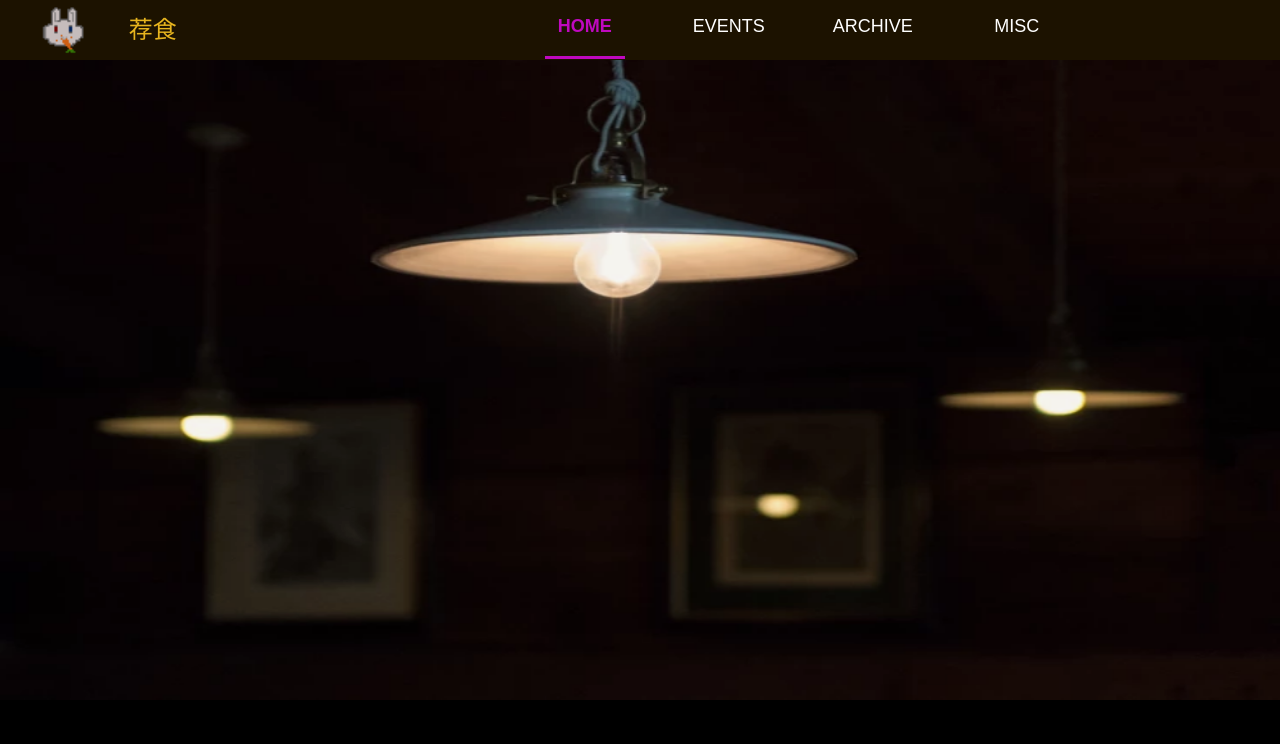
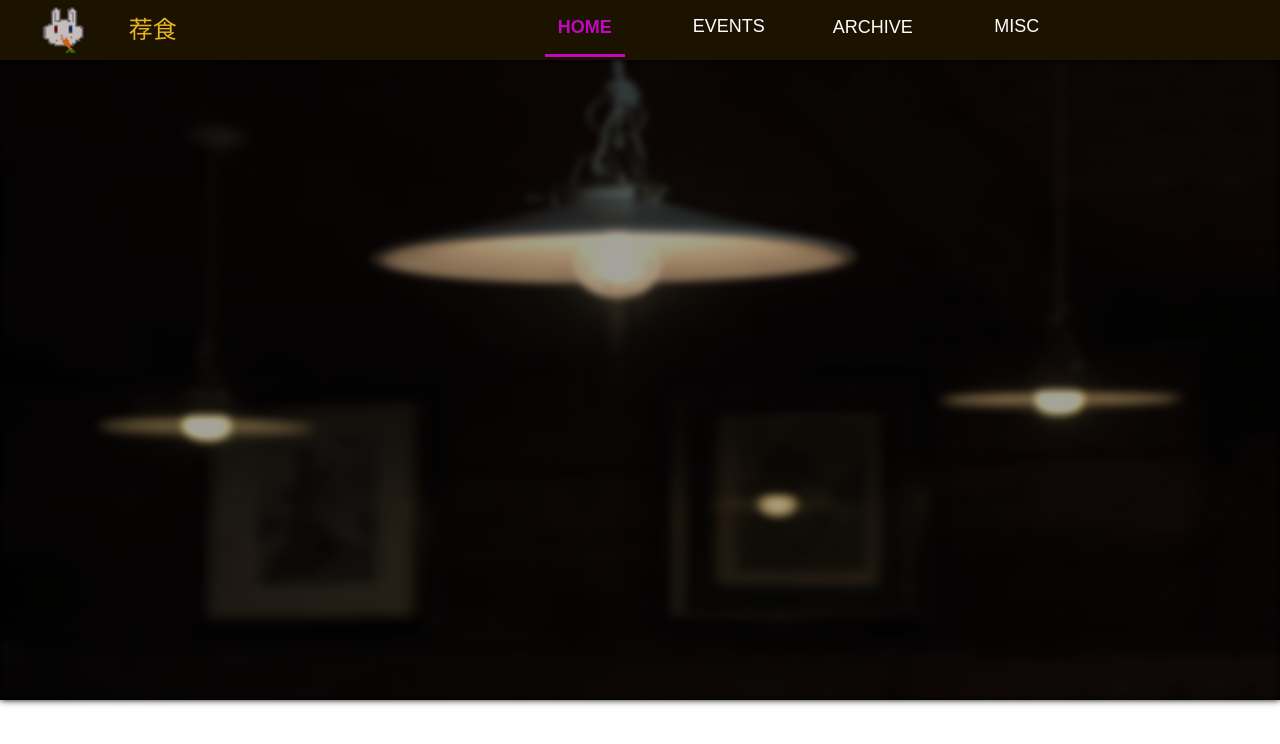
Before and after one commit to RabbltMan/rabbltman.github.io, a React (Create React App) app: page / in a window 1280 px wide. Shown: the top 744 px of the page. Built offline with nearby package versions, Linux system fonts and the light colour scheme.

Commit message:
Archive and Mobile Menu PopOut Update

```diff
--- a/package.json
+++ b/package.json
@@ -9,6 +9,8 @@
     "@testing-library/user-event": "^13.5.0",
     "react": "^18.2.0",
     "react-dom": "^18.2.0",
+    "react-icons": "^4.7.1",
+    "react-redux": "^8.0.5",
     "react-router-dom": "^6.8.1",
     "react-scripts": "5.0.1",
     "web-vitals": "^2.1.4"
--- a/src/components/Frontpage.js
+++ b/src/components/Frontpage.js
@@ -1,12 +1,14 @@
 import React from "react";
 import "../style/Frontpage.css";
-import BackgroundPic from "../resources/bgp.png"
+import BackgroundPic from "../resources/bgp.png";
 
 class Frontpage extends React.Component {
   render() {
     return (
       <React.Fragment>
-        <img className="siteFrontBackground" src={BackgroundPic} alt=''></img>
+        <div className="imgBox">
+          <img className="siteFrontBackground" src={BackgroundPic} alt=""></img>
+        </div>
       </React.Fragment>
     );
   }
--- /dev/null
+++ b/src/components/FrontpageRedirector.js
@@ -0,0 +1,20 @@
+import React from "react";
+import Frontpage from "./Frontpage";
+import MobileMenu from "./MobileMenu";
+
+class FrontpageRedirector extends React.Component {
+  render() {
+    switch (this.props.path) {
+      case "/":
+        return <Frontpage />;
+
+      case "/menu":
+        return <MobileMenu />;
+
+      default:
+        return <Frontpage />;
+    }
+  }
+}
+
+export default FrontpageRedirector;
--- a/src/components/Header.js
+++ b/src/components/Header.js
@@ -1,5 +1,6 @@
 import React from "react";
 import "../style/Header.css";
+import { Link } from "react-router-dom";
 import SiteLogo from "../resources/dumbRabbltLogo.png";
 
 class Header extends React.Component {
@@ -16,32 +17,44 @@ class Header extends React.Component {
       case "/":
         HeaderItem[0] += " Selected";
         break;
+      case "/Archive":
+        HeaderItem[2] += " Selected";
+        break;
       default:
         break;
     }
     return (
+      <React.Fragment>
         <div className="siteHeader">
           <img className="logo" src={SiteLogo} alt=""></img>
           <h1 className="headerSiteName">荐食</h1>
           {/* 1000px width */}
           <div className="headerItemSection">
+            <Link to={`/`}>
               <div className={HeaderItem[0]}>
                 <p className={HeaderItemContent[0]}>HOME</p>
               </div>
+            </Link>
             <div className={HeaderItem[1]}>
               <p className={HeaderItemContent[1]}>EVENTS</p>
             </div>
+            <Link to={`/Archive`}>
               <div className={HeaderItem[2]}>
                 <p className={HeaderItemContent[2]}>ARCHIVE</p>
               </div>
+            </Link>
             <div className={HeaderItem[3]}>
               <p className={HeaderItemContent[3]}>MISC</p>
             </div>
           </div>
+          <Link to={`/menu`}>
           <div className="MobileMenu">
             <p className="MobileMenuContent">≡</p>
           </div>
+          </Link>
         </div>
+
+      </React.Fragment>
     );
   }
 }
--- /dev/null
+++ b/src/components/MobileMenu.js
@@ -0,0 +1,32 @@
+import React from "react";
+import "../style/Frontpage.css";
+import { Link } from "react-router-dom";
+
+class MobileMenu extends React.Component {
+  render() {
+    return (
+      <React.Fragment>
+          <div className="menuItemSection">
+            <Link to={`/`}>
+              <div className="MenuItem">
+                <p className="MenuItemContent">HOME</p>
+              </div>
+            </Link>
+            <div className="MenuItem">
+              <p className="MenuItemContent">EVENTS</p>
+            </div>
+            <Link to={`/Archive`}>
+              <div className="MenuItem">
+                <p className="MenuItemContent">ARCHIVE</p>
+              </div>
+            </Link>
+            <div className="MenuItem">
+              <p className="MenuItemContent">MISC</p>
+            </div>
+          </div>
+      </React.Fragment>
+    );
+  }
+}
+
+export default MobileMenu;
--- /dev/null
+++ b/src/pages/Archive.js
@@ -0,0 +1,14 @@
+import React from "react";
+import Header from "../components/Header";
+
+class Archive extends React.Component {
+    render() {
+        return (
+            <React.Fragment>
+            <Header />
+            </React.Fragment>
+        );
+    }
+}
+
+export default Archive;
--- a/src/pages/Main.js
+++ b/src/pages/Main.js
@@ -1,16 +1,16 @@
 import React from "react";
-import Frontpage from "../components/Frontpage";
 import Header from "../components/Header";
+import FrontpageRedirector from '../components/FrontpageRedirector'
+import { useLocation } from "react-router-dom";
 
-class Main extends React.Component {
-  render() {
-    return (
-      <React.Fragment>
-        <Header />
-        <Frontpage />
-      </React.Fragment>
-    );
-  }
+function Main() {
+  const routerPath = useLocation()["pathname"];
+  return (
+    <React.Fragment>
+      <Header />
+      <FrontpageRedirector path={routerPath}/>
+    </React.Fragment>
+  );
 }
 
 export default Main;
--- a/src/style/Frontpage.css
+++ b/src/style/Frontpage.css
@@ -1,19 +1,38 @@
-body {
+.imgBox {
     background-color: black;
+    padding: 0;
+    height: 80vh;
+    width: 100%;
+    position: absolute;
+    top: 7.5vh;
+    left: 0;
 }
 
-
-.siteFrontBackground {
-    margin: 7.5vh 0 0 0;
+.menuItemSection {
+    display: block;
+    text-align: center;
+    margin: 0;
     padding: 0;
     height: 80vh;
     width: 100vw;
     position: absolute;
+    top: 7.5vh;
+    background-color: rgb(170, 64, 64);
+    left: 0;
+}
+
+.siteFrontBackground {
+    display: block;
+    margin: 0;
+    padding: 0;
+    height: 80vh;
+    width: 100vw;
+    position: relative;
     top: 0;
+    background-color: black;
     left: 0;
-    opacity: 0.3;
     animation-name: twinkle;
-    animation-duration: 6s;
+    animation-duration: 15s;
     animation-fill-mode: both;
     animation-direction: alternate-reverse;
     animation-timing-function: cubic-bezier(0.5, 0.75, 0.86, 0.52);
@@ -22,12 +41,10 @@ body {
 
 @keyframes twinkle {
     from {
-        opacity: initial;
-        filter: blur(0vw) sepia(0);
+        filter: blur(0) sepia(0) brightness(1);
     }
 
     to {
-        opacity: 0.7;
-        filter: blur(0.5vw) sepia(70%);
+        filter: blur(0.5vw) sepia(70%) brightness(0.4);
     }
 }
--- a/src/style/Header.css
+++ b/src/style/Header.css
@@ -8,6 +8,10 @@
     left: 0;
     top: 0;
     position: fixed;
+}
+
+a {
+    text-decoration: none;
 }
 
 .logo {
```
Also changed, not shown: src/router/index.js (+7 -1 lines), 1 other file (tests, documents, lock files or other folders). Lines whose indentation alone changed are shown as unchanged.
